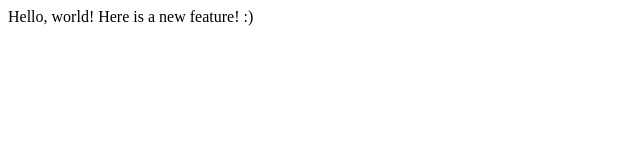
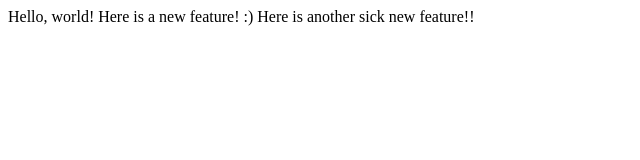
Before and after one commit to superhappyfuntime96/lecture1, a plain HTML site: page index.html in a window 1280 px wide. Shown: the whole page, without its empty margins (0-640 px from the left). Drawn offline with Linux system fonts and the light colour scheme.

Commit message:
started feature0

```diff
--- a/index.html
+++ b/index.html
@@ -6,5 +6,6 @@
     <body>
         Hello, world!
         Here is a new feature! :)
+        Here is another sick new feature!!
     </body>
 </html>
```
